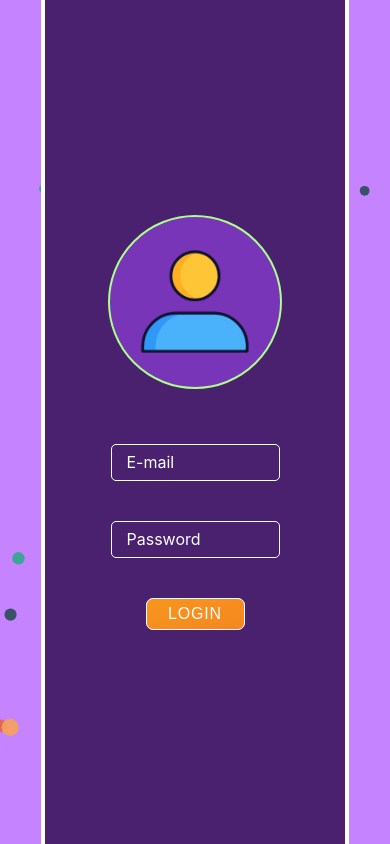
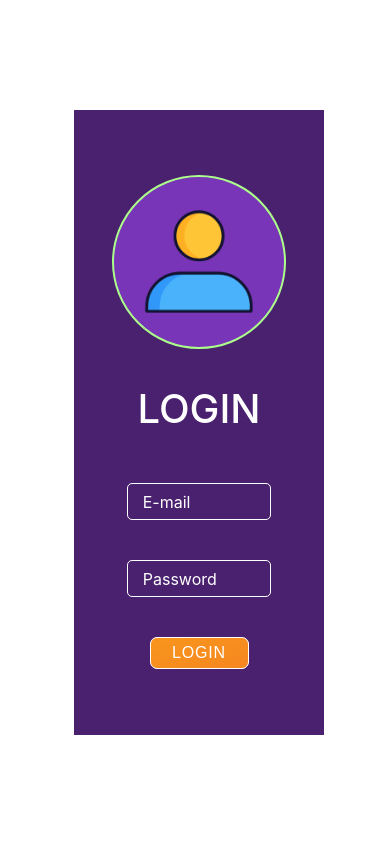
Before and after one commit to JohnBorges52/TypeWhat, a React (Create React App) app in the folder guesswhat-front/: page /login in a window 390 px wide. Built offline with nearby package versions, Linux system fonts and the light colour scheme.

Commit message:
add responsiveness to login page

```diff
--- a/guesswhat-front/src/components/Login.jsx
+++ b/guesswhat-front/src/components/Login.jsx
@@ -6,15 +6,11 @@ import'../styles/register.scss'
 
 export default function Login() {
   return (
-    <div className='bg-login-container'>
-
     <div className="login-wrapper">
-
-
-
 
     <div className='login-container'>
     <div className='profile-gif'></div>
+    <span className='span-title'>Login</span>
 
     <div className='input-label-container'>
 
@@ -41,6 +37,6 @@ export default function Login() {
     </div>
 
     </div>
-    </div>
+
   )
 }
--- a/guesswhat-front/src/components/MainPage.jsx
+++ b/guesswhat-front/src/components/MainPage.jsx
@@ -5,18 +5,28 @@ import { faFeather } from '@fortawesome/free-solid-svg-icons'
 import { useState } from 'react'
 
 import Hamburger from 'hamburger-react'
-
-
-
-
-
-
+import Login from './Login'
 
 export default function MainPage() {
 
   const [isOpen, setOpen] = useState(false)
+  const [loginOpen, setLoginOpen] = useState(true)
+
+  const addLoginClass = () => {
+
+    let element = document.getElementById("blur-container");
+    element.classList.add("blured-container");
+
+
+  }
+
+
   return (
-    <div className='bg-home-container'>
+
+  <>
+
+    <div className='bg-home-container' id='blur-container'>
+
 
     <div className='mainpage--container'>
 
@@ -43,12 +53,6 @@ export default function MainPage() {
              </>
             }
 
-
-
-
-
-
-
               <li className='normal-Li'><a href="#">Play</a></li>
               <li className='normal-Li'><a href="#">Ranking</a></li>
               <li className='normal-Li'><a href="#">About</a></li>
@@ -60,6 +64,7 @@ export default function MainPage() {
       </div>
 
       <div className='content-container'>
+
         <div className='content-container-left'>
 
           <div className='content-container-left-text'>
@@ -71,8 +76,8 @@ export default function MainPage() {
             <h5> Test yor habilities to see how many words you can type in one minute and climb your way to the top of players. You will need to test your typing habilities as well as your vision in order to see the words moving.</h5>
           </div>
           <div className='content-container-left-subtext-links'>
-            <a  className='a-link-login btn-login' href="/login"> Login now</a>
-            <a  className='a-link-login btn-register' href="/register"> Register here </a>
+            <a  className='a-link-login btn-login' onClick={()=>{addLoginClass()}} > Login now</a>
+            <a  className='a-link-login btn-register'> Register here </a>
           </div>
 
         </div>
@@ -98,20 +103,15 @@ export default function MainPage() {
 
       </div>
 
+    </div>
+
+ {/* --------------LOGIN---------------------------- */}
+ {loginOpen && <Login/>}
 
 
 
 
-
-
-
-
-
-    </div>
-
-
-
-
-            </div>
+</div>
+ </>
   )
 }
--- a/guesswhat-front/src/components/Register.jsx
+++ b/guesswhat-front/src/components/Register.jsx
@@ -50,7 +50,7 @@ export default function Register() {
     <div className='register-container'>
 
     <div className='registration-profile-gif'></div>
-    <span className='register-title'>Sign-Up</span>
+    <span className='span-title'>Sign-Up</span>
 
      <div className='input-label-container'>
 
--- a/guesswhat-front/src/styles/login.scss
+++ b/guesswhat-front/src/styles/login.scss
@@ -1,27 +1,20 @@
-.bg-login-container{
-  min-height: 100vh;
-  max-width: 100%;
-  overflow-x: hidden;
-  overflow-y: auto;
-  position: relative;
-  background-image: url(../../public/Particles-1s-3000px.svg);
-  // background-image: linear-gradient(-20deg, #49216e 0%, #7835b8 50%, #9941ec 100% );
-  background-size: 2131px 1000px;
-  background-position: -500px 0;
-  animation: background 100s infinite alternate linear;
+.login-wrapper{
+  position: absolute;
+  top: 50%;
+  right: 0;
+  left: 0;
+  bottom: 50%;
 
+  margin: auto;
+  z-index: 3;
+  height: 75vh;
+  min-width: 250px;
+  width: 30vw ;
+  display: flex;
+  flex-direction: column;
 }
 
-.login-wrapper{
-
-height: 100vh;
-width: auto ;
-display: flex;
-flex-direction: column;
-
-}
-
-.profile-gif{
+.profile-gif {
   margin-bottom: 35px;
   width: 170px;
   height: 170px;
@@ -35,17 +28,16 @@ flex-direction: column;
 }
 
 .login-container{
-  width: 35%;
-  min-width: 300px;
+  width: 100%;
+  min-width: 250px;
   height: 100vh;
   // background-image: linear-gradient(-20deg, #49216e 0%, #7835b8 50%, #9941ec 100% );
   background-color: #49216e;
-  border-right: 4px solid #ffffff;
-  border-left: 4px solid white;
+  border: 4px solid #ffffff;
   display: flex;
   flex-direction: column;
   justify-content: center;
-  margin: auto;
+  margin: auto ;
   align-items: center;
 
 
--- a/guesswhat-front/src/styles/mainpage.scss
+++ b/guesswhat-front/src/styles/mainpage.scss
@@ -17,15 +17,18 @@
 }
 
 
+.blured-container{
+  filter: blur(4px);
+}
 
 
 .mainpage--container{
-  margin: 5vh auto;
+  margin: 7.5vh auto;
   width: 80%;
   border: 1px solid white;
   border-radius: 5px;
   background-color: #009be2f6;
-  min-height: 80vh;
+  min-height: 85vh;
   background-image: url(../../public/cool-background2.png);
   background-repeat: no-repeat;
   background-size: cover;
--- a/guesswhat-front/src/styles/register.scss
+++ b/guesswhat-front/src/styles/register.scss
@@ -64,7 +64,7 @@
   background-repeat: no-repeat;
   background-size: cover;
 }
-.register-title{
+.span-title{
   color: white;
   font-size: 2.5em;
   font-weight: 500;
```
